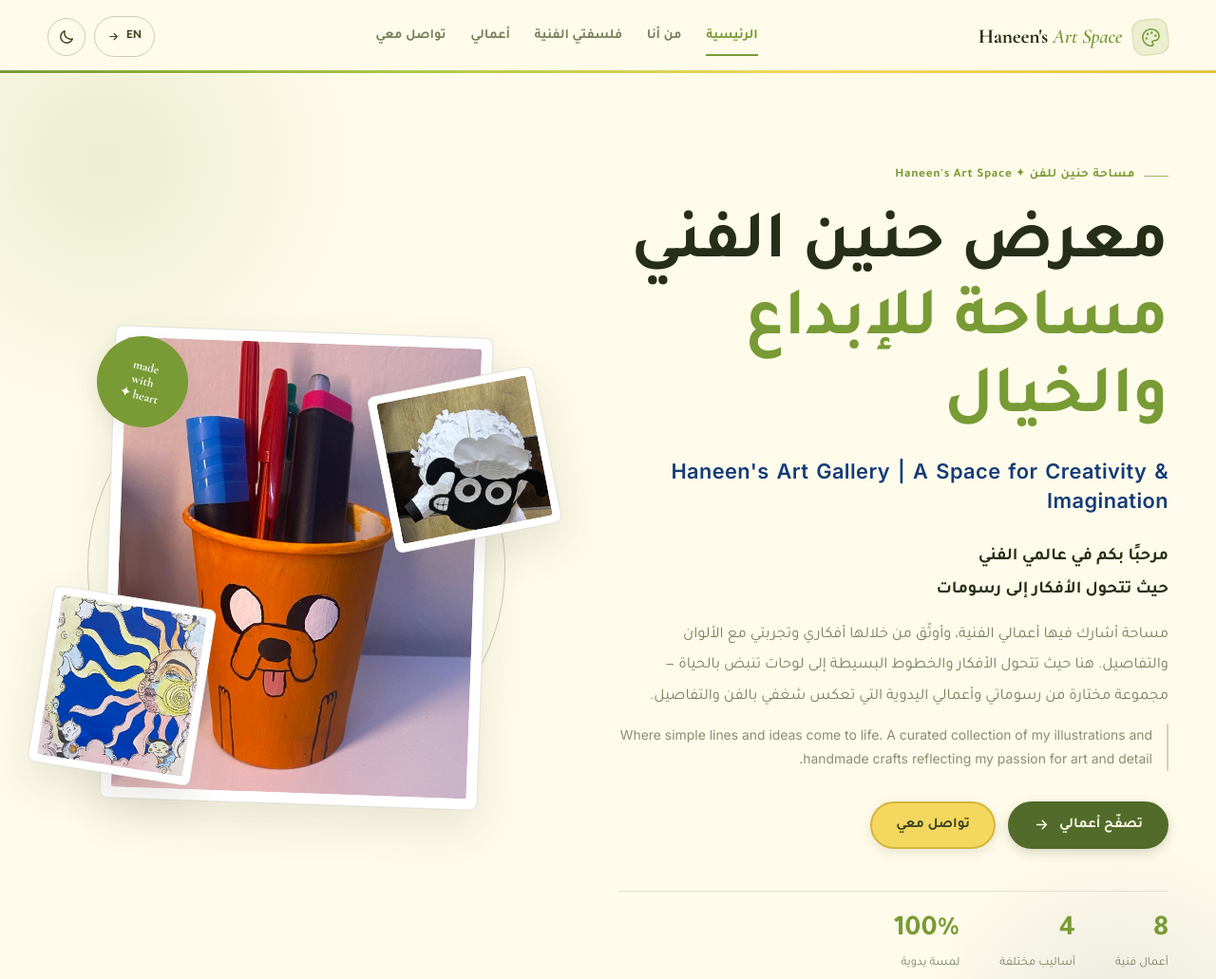
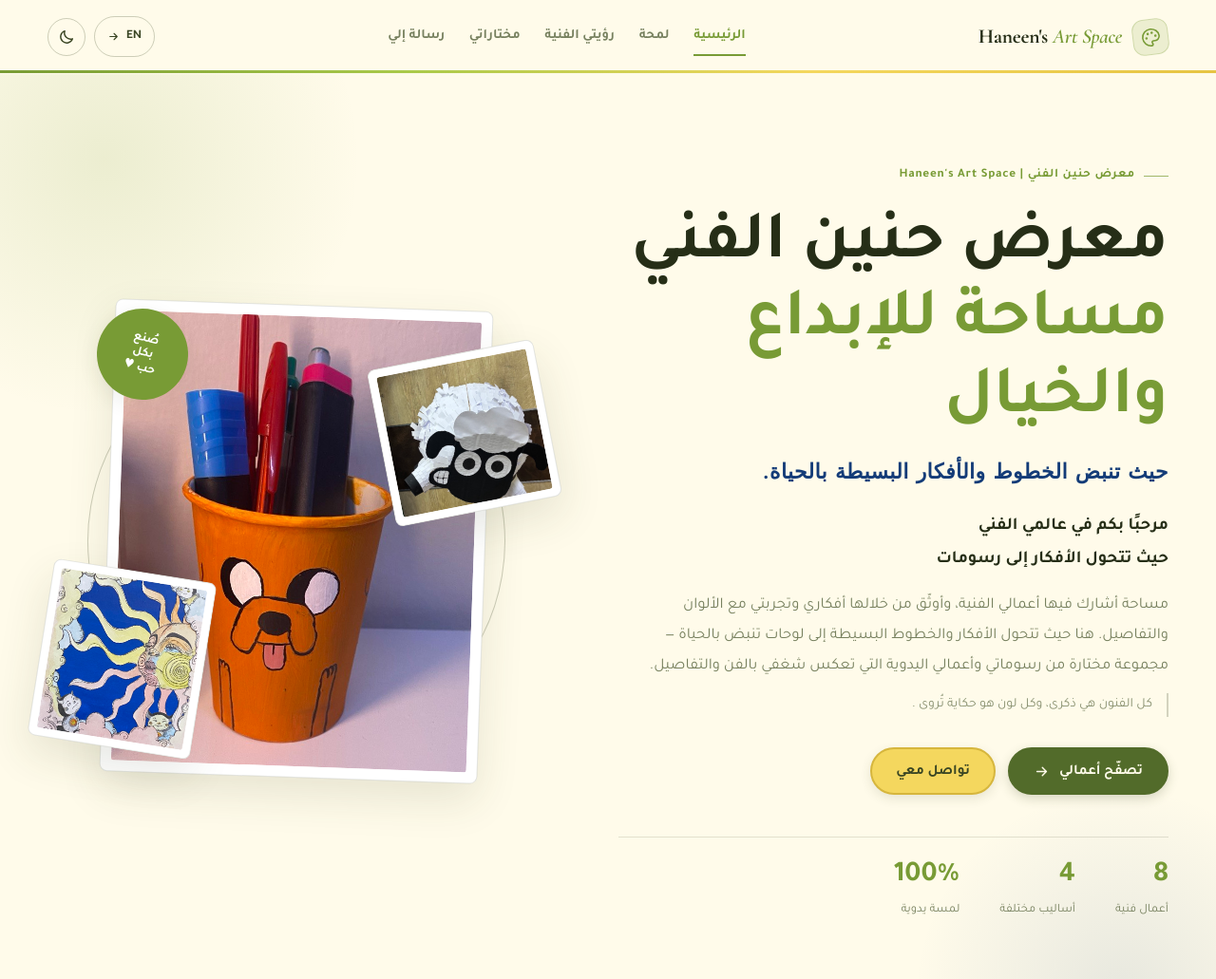
Before and after one commit to haneen39791-bot/Haneen-s-Art-Space, a plain HTML site: page index.html in a window 1280 px wide. Shown: the top 1031 px of the page at 95% size. Drawn offline with nearby package versions, Linux system fonts and the light colour scheme.

Commit message:
Editing Arabic Page Titles

```diff
--- a/assets/css/style.css
+++ b/assets/css/style.css
@@ -330,13 +330,17 @@ html[lang="en"] .nav a { font-size: 0.86rem; letter-spacing: 0.01em; }
 }
 
 .hero-title {
-  font-family: var(--font-display);
+  font-family: var(--font-ar);
   font-size: clamp(2.7rem, 5.6vw, 4.7rem);
   line-height: 1.14;
   font-weight: 700;
   color: var(--text-strong);
   margin: 20px 0 0;
-}
+}/*
+html[lang="ar"] .hero-title-en {
+  font-family: var(--font-ar) !important;
+  font-weight: 700;
+}*/
 html[lang="en"] .hero-title { font-weight: 600; letter-spacing: -0.035em; }
 .hero-title .accent-text { display: block; }
 .hero-title-en {
@@ -453,7 +457,8 @@ html[lang="en"] .hero-en { display: none; }
   display: grid;
   place-items: center;
   text-align: center;
-  font-family: var(--font-en-display);
+  /*font-family: var(--font-en-display);*/
+  font-family: var(--font-ar);
   font-size: 0.82rem;
   font-weight: 700;
   line-height: 1.15;
--- a/index.html
+++ b/index.html
@@ -45,10 +45,10 @@
 
       <nav class="nav" id="primary-nav" aria-label="القائمة الرئيسية">
         <a href="#hero">الرئيسية</a>
-        <a href="#about">من أنا</a>
-        <a href="#philosophy">فلسفتي الفنية</a>
-        <a href="#gallery">أعمالي</a>
-        <a href="#contact">تواصل معي</a>
+        <a href="#about">لمحة </a>
+        <a href="#philosophy"> رؤيتي الفنية </a>
+        <a href="#gallery">مختاراتي</a>
+        <a href="#contact">رسالة إلي</a>
       </nav>
 
       <div class="header-actions">
@@ -80,17 +80,17 @@
     <section class="hero" id="hero">
       <div class="container hero-grid">
         <div class="hero-copy reveal">
-          <span class="eyebrow">مساحة حنين للفن ✦ Haneen's Art Space</span>
+          <span class="eyebrow">معرض حنين الفني | Haneen's Art Space</span>
 
           <h1 class="hero-title">
             معرض حنين الفني
             <span class="accent-text">مساحة للإبداع والخيال</span>
-            <span class="hero-title-en">Haneen's Art Gallery | A Space for Creativity &amp; Imagination</span>
+            <span class="hero-title-en">حيث تنبض الخطوط والأفكار البسيطة بالحياة.</span>
           </h1>
 
           <p class="hero-lead">مرحبًا بكم في عالمي الفني<br>حيث تتحول الأفكار إلى رسومات</p>
           <p>مساحة أشارك فيها أعمالي الفنية، وأوثّق من خلالها أفكاري وتجربتي مع الألوان والتفاصيل. هنا حيث تتحول الأفكار والخطوط البسيطة إلى لوحات تنبض بالحياة — مجموعة مختارة من رسوماتي وأعمالي اليدوية التي تعكس شغفي بالفن والتفاصيل.</p>
-          <p class="hero-en">Where simple lines and ideas come to life. A curated collection of my illustrations and handmade crafts reflecting my passion for art and detail.</p>
+          <p class="hero-en" style="font-family: var(--font-ar);">كل الفنون هي ذكرى، وكل لون هو حكاية تُروى .</p>
 
           <div class="hero-actions">
             <a class="btn btn--primary" href="#gallery">
@@ -117,8 +117,9 @@
           <div class="hero-float hero-float--two">
             <img src="assets/img/sun-of-imagination.jpg" alt="شمس الخيال والغيوم" loading="lazy">
           </div>
-          <div class="hero-stamp" aria-hidden="true">made<br>with<br>heart ✦</div>
-        </div>
+          <div class="hero-stamp" aria-hidden="true">
+            صُنع<br>بكل<br>حب ♥
+          </div>
       </div>
     </section>
 
@@ -142,7 +143,7 @@
         </div>
 
         <div class="about-copy reveal">
-          <span class="eyebrow">ABOUT ME</span>
+          <span class="eyebrow"> لمحة </span>
           <h2 class="section-title" style="display: flex; align-items: center; justify-content: flex-start; gap: 10px;">
             <span class="fleur" aria-hidden="true" style="display: inline-flex; vertical-align: middle;">
               <svg width="30" height="30" viewBox="0 0 24 24" fill="none" stroke="currentColor" stroke-width="1.8" stroke-linecap="round" stroke-linejoin="round">
@@ -173,7 +174,7 @@
     <section class="section" id="philosophy">
       <div class="container">
         <div class="section-head reveal">
-          <span class="eyebrow">ABOUT MY ART</span>
+          <span class="eyebrow">  رؤيتي الفنية</span>
           <h2 class="section-title">فلسفتي الفنية</h2>
           <p class="philosophy-intro">أؤمن بأن الفن هو لغة التعبير الأصدق؛ لذلك لا أتقيد بأسلوب واحد. تتنوع أعمالي بين دقة التخطيط بالحبر الأسود، ودفء التظليل بالرصاص، وبهجة الألوان المائية، وصولاً إلى تحويل الخامات البسيطة إلى مجسمات وأعمال يدوية مبهجة.</p>
         </div>
@@ -215,7 +216,7 @@
     <section class="section section--tint" id="gallery">
       <div class="container">
         <div class="section-head reveal">
-          <span class="eyebrow">MY GALLERY</span>
+          <span class="eyebrow"> مختاراتي</span>
           <h2 class="section-title">أعمالي الفنية</h2>
           <p class="section-lead">لكل رسمة حكاية، ولكل لون إحساس مختلف. هنا أجمع مجموعة من أعمالي التي تعكس أفكاري وتجربتي مع الرسم. اضغط على أي عمل لتكتشف تفاصيله.</p>
         </div>
@@ -444,7 +445,7 @@
     <section class="section" id="contact">
       <div class="container contact-grid">
         <div class="contact-copy reveal">
-          <span class="eyebrow">CONTACT &amp; COMMISSIONS</span>
+          <span class="eyebrow">رسالة إلي</span>
           <h2 class="section-title">تواصل واطلب عملك الخاص</h2>
           <p>هل أعجبك أحد الأعمال أو ترغب بطلب رسمة خاصة؟ يسعدني تواصلك ومشاركة رأيك حول معرضي.</p>
           <ul class="contact-list">
@@ -473,7 +474,7 @@
           <div class="form-row">
             <div class="field">
               <label for="field-name">الاسم</label>
-              <input id="field-name" name="name" type="text" autocomplete="name" placeholder="اسمك الكريم" required>
+              <input id="field-name" name="name" type="text" autocomplete="name" placeholder="اسمك " required>
             </div>
             <div class="field">
               <label for="field-email">البريد الإلكتروني</label>
@@ -530,7 +531,7 @@
       </div>
       <div class="footer-bottom">
         <span>© <span id="year">2026</span> Haneen's Art Space. جميع الحقوق محفوظة.</span>
-        <span>صُنع بشغف <span class="fleur">✦</span> وحب بالتفاصيل</span>
+        <span>صُنع بشغف <span class="fleur">|</span> وحب بالتفاصيل</span>
       </div>
     </div>
   </footer>
```
Also changed, not shown: en.html (+2 -2 lines).
